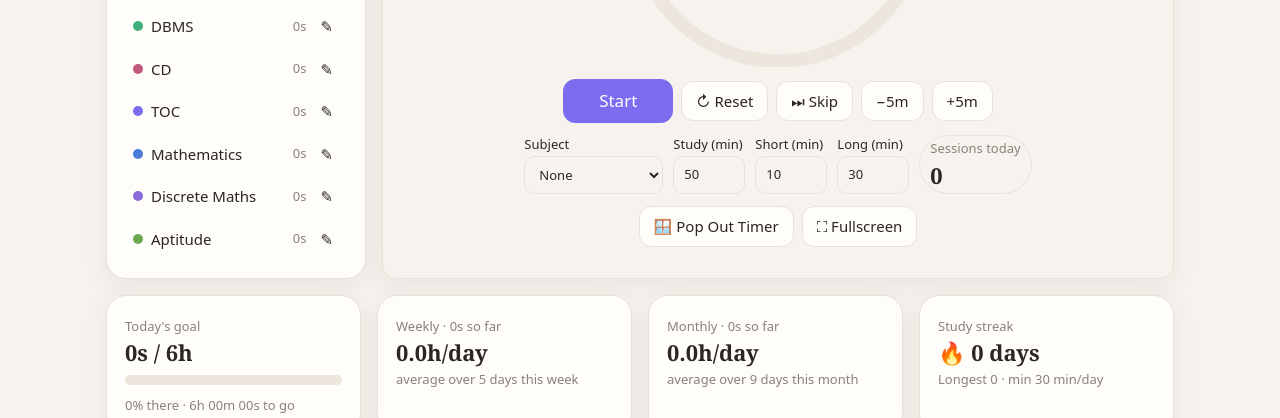
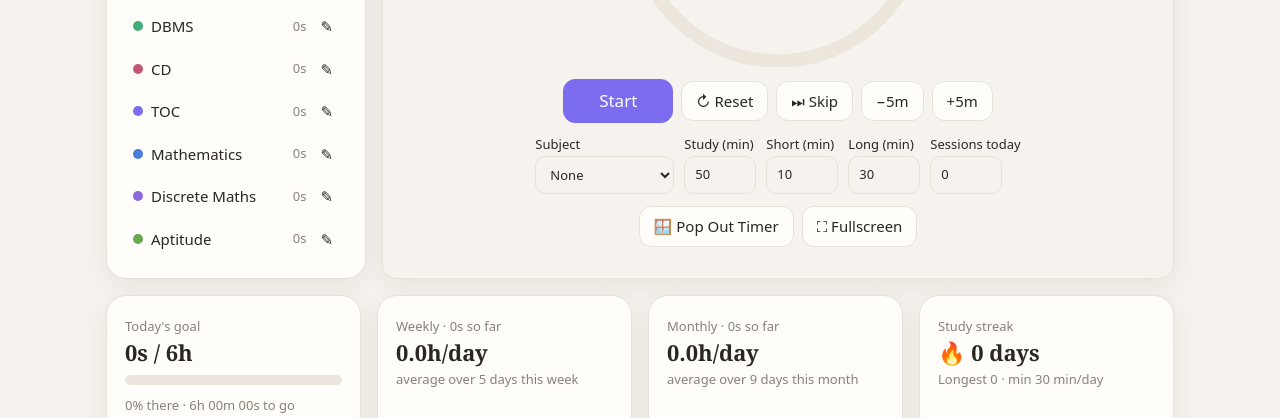
Before and after one commit to Manoj1003/Studyflow, a plain HTML site: page index.html in a window 1280 px wide. Shown: the part 682-1100 px from the top of the page. Drawn offline with nearby package versions, Linux system fonts and the light colour scheme.

Commit message:
Match Sessions today box to other timer boxes

```diff
--- a/index.html
+++ b/index.html
@@ -124,7 +124,7 @@ details.sd>summary::-webkit-details-marker{display:none}details.sd>summary::afte
 .ft .fn{font-size:calc(26px*var(--fz,1));line-height:1.3;white-space:nowrap;max-width:100%;overflow:hidden;padding:2px 0}
 @media(max-width:420px){.r3{flex-wrap:wrap}.r3 .fg{min-width:90px}}
 .tsb{display:grid;justify-items:center;align-content:center;gap:6px;padding:12px 8px;min-height:84px;text-align:center;min-width:0}.tsb .ti{font-size:26px;line-height:1}.tsb .tl{font:600 13px/1.2 system-ui;white-space:normal;overflow-wrap:anywhere}
-.chip{display:grid;gap:2px;text-align:left}.chip b{font:700 22px Georgia,serif;line-height:1.2}
+.cfgi{display:grid;gap:2px;text-align:left}.cbox{width:72px;min-height:38px;padding:8px 10px;border:1px solid var(--bd);border-radius:10px;background:var(--bg);display:flex;align-items:center;font:inherit;cursor:default}@media(max-width:520px){.cbox{width:64px}}
 </style></head><body><div id="app"></div><div id="toast"></div><div id="m" class="hide"></div><div id="fl" class="hide"></div>
 
 <script>
@@ -551,7 +551,7 @@ function dash(){
 <section class="card tcard" id=tc><img class=ticon src="${ICON}" alt="" width=84 height=84>
 <div class="ringw ts-${D.set.timerStyle||'ring'}">${timerFace()}<div class=ringin><div class="lab t-phase"></div><div class="big t-time"></div><div class="sub t-sess"></div>${sj?`<div class=sub>${esc(sName(sj))}</div>`:''}</div></div>
 <div class=ctl><button class=pri data-act=toggle style="min-width:110px;font-size:17px"><span class=t-tg></span></button><button data-act=reset>↻ Reset</button><button data-act=skip>⏭ Skip</button><button data-act="add:-300000">−5m</button><button data-act="add:300000">+5m</button></div>
-<div class=cfg><label>Subject<select data-k=subject ${st||T.status==='paused'?'':'disabled'}><option value="">None</option>${D.subjects.map(s=>`<option value="${s.id}" ${D.set.subject===s.id?'selected':''}>${esc(s.name)}</option>`).join('')}</select></label>${num('Study (min)','study')+num('Short (min)','short')+num('Long (min)','long')}<div class=chip title="Counts automatically and starts again from 0 at 12 AM. Skipped or reset sessions are not counted."><span class=sub>Sessions today</span><b class=t-sc>0</b></div></div>
+<div class=cfg><label>Subject<select data-k=subject ${st||T.status==='paused'?'':'disabled'}><option value="">None</option>${D.subjects.map(s=>`<option value="${s.id}" ${D.set.subject===s.id?'selected':''}>${esc(s.name)}</option>`).join('')}</select></label>${num('Study (min)','study')+num('Short (min)','short')+num('Long (min)','long')}<div class=cfgi title="Counts automatically and starts again from 0 at 12 AM. Skipped or reset sessions are not counted.">Sessions today<div class="cbox t-sc">0</div></div></div>
 <div class=ctl><button class=t-pop data-act=pop>🪟 Pop Out Timer</button><button class=t-fs data-act=full>⛶ Fullscreen</button></div></section></div>
 <div class=g3 id=dcards>${dashCards()}</div>
 <section class=card>${heat()}</section><section class=card>${chart()}</section>`}
```
